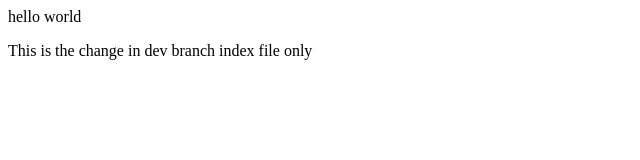
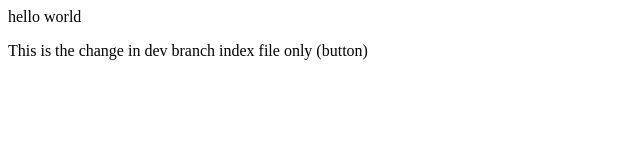
Before and after one commit to iam-ayush18/PracticeRepo1, a plain HTML site: page index.html in a window 1280 px wide. Shown: the full height of the page, 0-640 px from the left. Drawn offline with Linux system fonts and the light colour scheme.

```diff
--- a/index.html
+++ b/index.html
@@ -1,2 +1,2 @@
 <p>hello world<p>
-<p>This is the change in dev branch index file only</p>
+<p>This is the change in dev branch index file only (button)</p>
```
